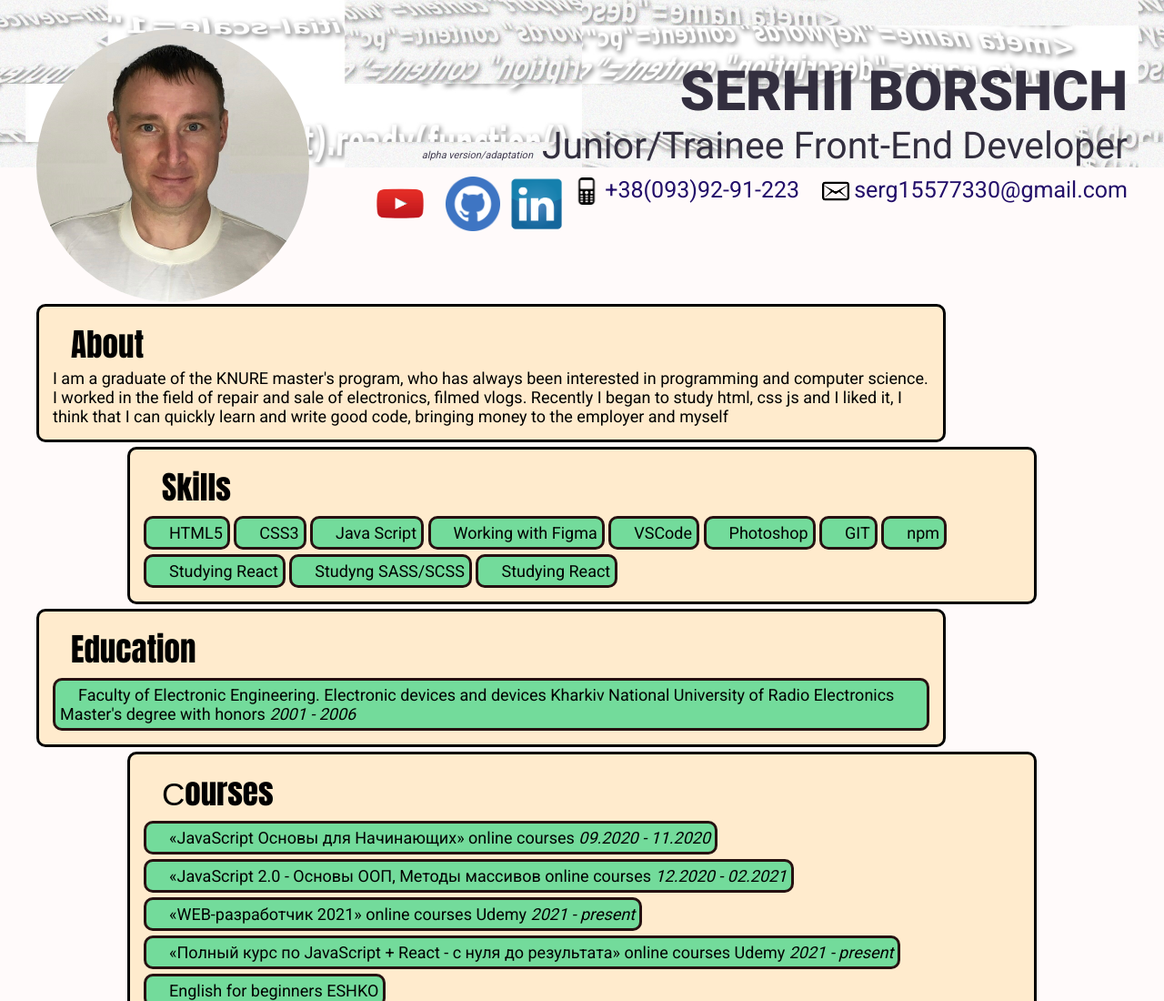
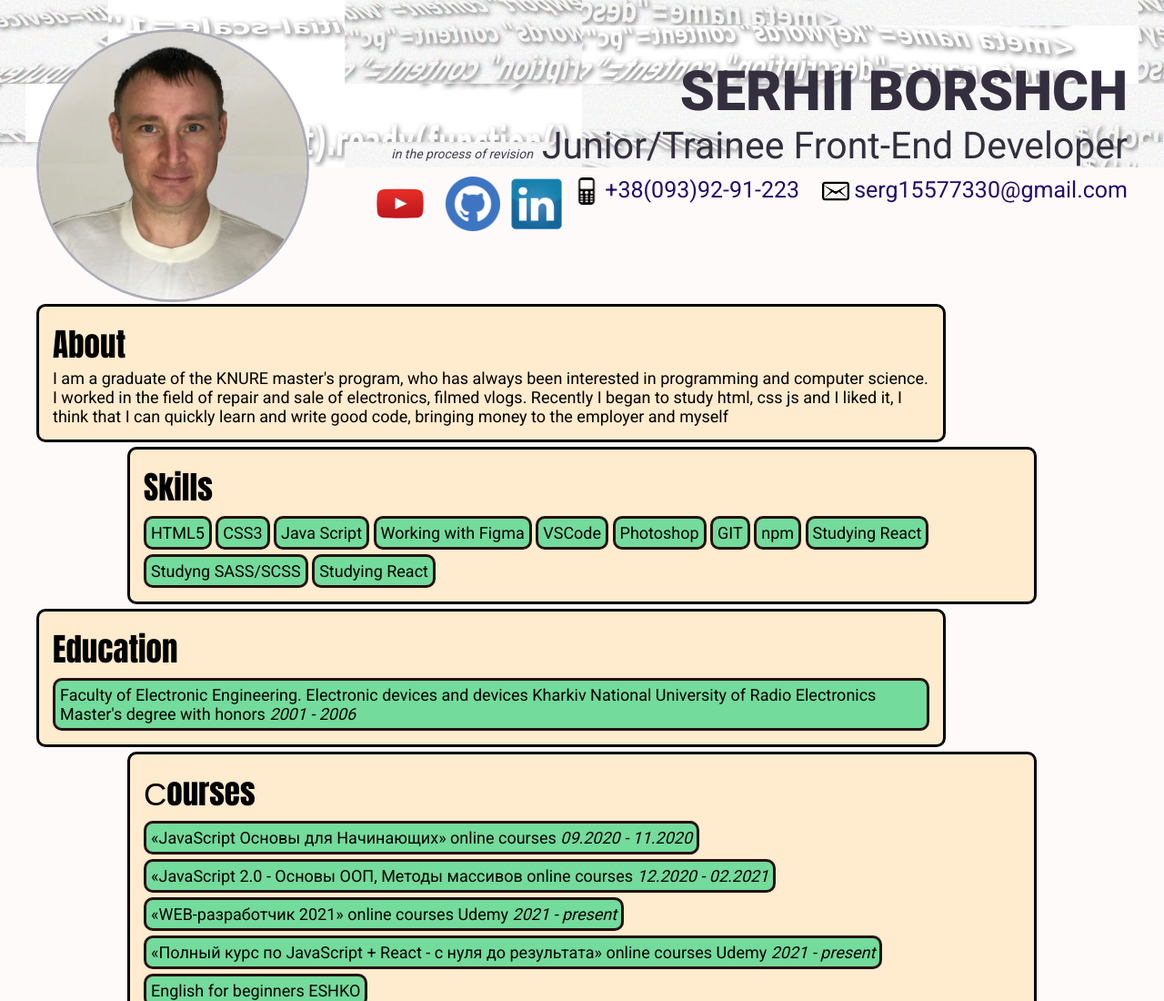
Before and after one commit to serg1557733/my-CV-site, a plain HTML site: page index.html in a window 1280 px wide. Shown: the top 1100 px of the page at 91% size. Drawn offline with Linux system fonts and the light colour scheme.

Commit message:
alpha vers

```diff
--- a/style.css
+++ b/style.css
@@ -42,20 +42,21 @@ h1 {
 }
 .main_header .foto{
     position: absolute;
-    top: 32px; /* Расстояние от верхнего края */
-    left: 0px; /* Расстояние от левого края */
+    top: 32px;
+    left: 0px;
     bottom: 0;
     right: 100px;
     max-width: 300px;
     border-radius: 100%;
     transition: 1s;
+    border:rgb(174, 174, 185) solid;
 }
 
 .main_header h2::before {
-    content: "alpha version/adaptation";
+    content: "in the process of revision";
     margin-right: 10px;
     font-style: italic;
-    font-size: 11px;
+    font-size: 14px;
     color: #443f53;
 }
 
@@ -110,7 +111,6 @@ h1 {
 .about_deck {
     max-width: 1000px;
     margin: 150px 0 0 0;
-    text-indent: 20px;
     font-size: 18px;
     border-radius:10px;
     border: black solid;
@@ -124,11 +124,19 @@ h1 {
 }
 .skills_desc {
     margin: 5px auto;
+    transition: 0.9s;
+}
+.skills_desc:hover {
+    transform: scale(1.1, 1.1);
 }
 .skills_float {
     margin-top: 0px;
+    transition: 0.9s;
+
 }
-
+.skills_float:hover{
+    transform: scale(1.1, 1.1);
+}
 .main_text {
     display: flex;
     justify-content: center;
```
Also changed, not shown: img/icons/maxresdefault.jpg (added).
